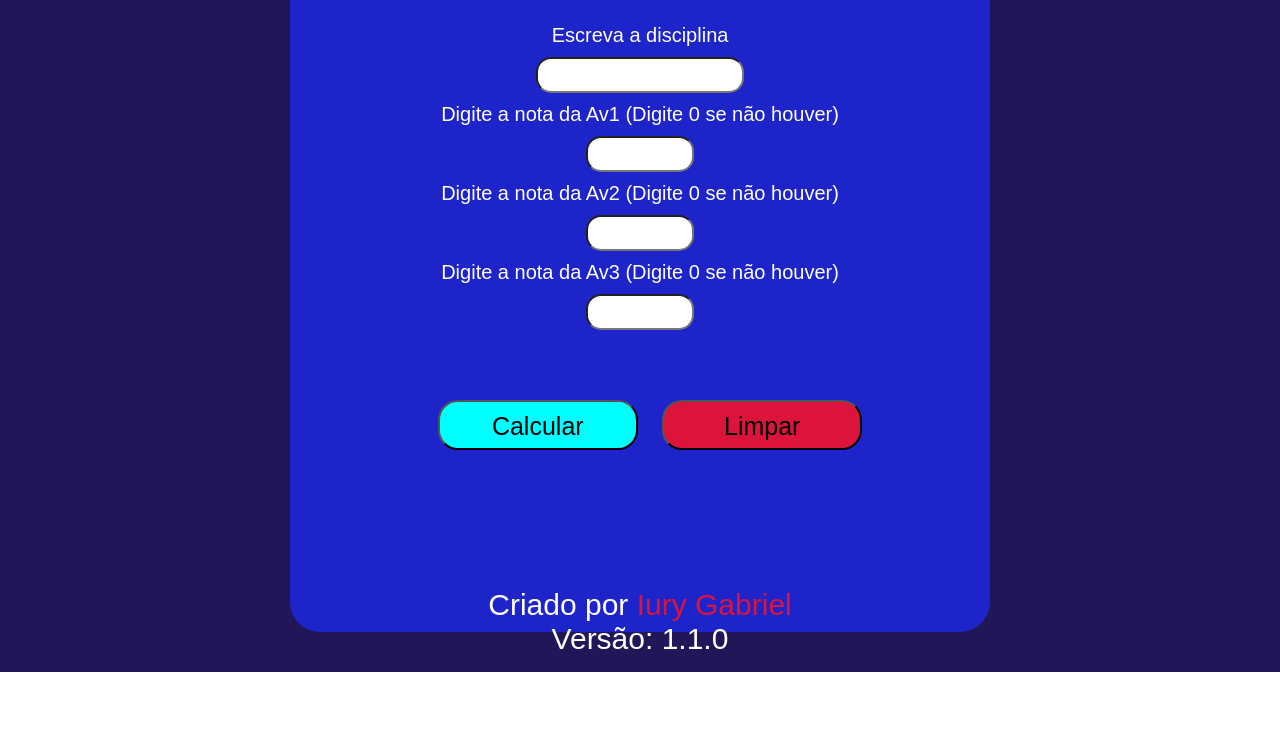
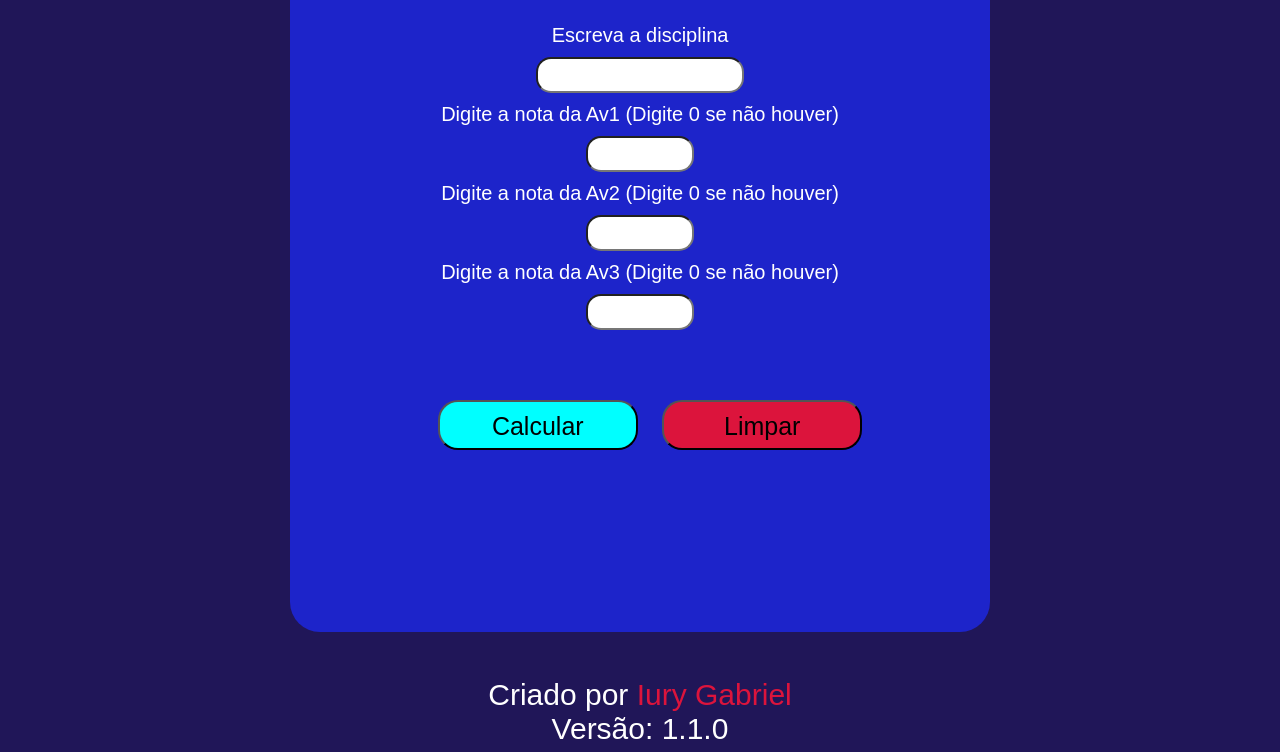
Before and after one commit to Iury-Gabriel/Calculadora-de-notas, a plain HTML site: page index.html in a window 1280 px wide. Shown: the part 128-880 px from the top of the page. Before the commit the page ends 800 px from the top, so only its background shows below. Drawn offline with Linux system fonts and the light colour scheme.

Commit message:
fixing bug in the footer

```diff
--- a/assets/css/style.css
+++ b/assets/css/style.css
@@ -132,7 +132,7 @@ body {
 }
 
 footer {
-    margin-top: -90px;
+    margin-top: 0px;
     width: 100%;
     height: 10vh;
     background-color: #201658;
```
